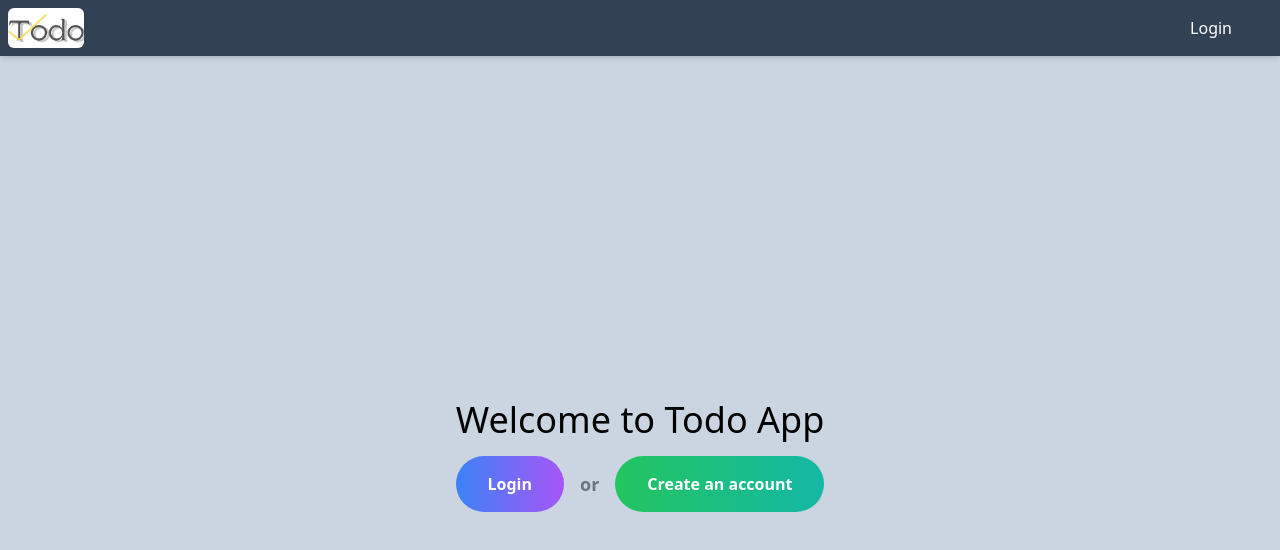
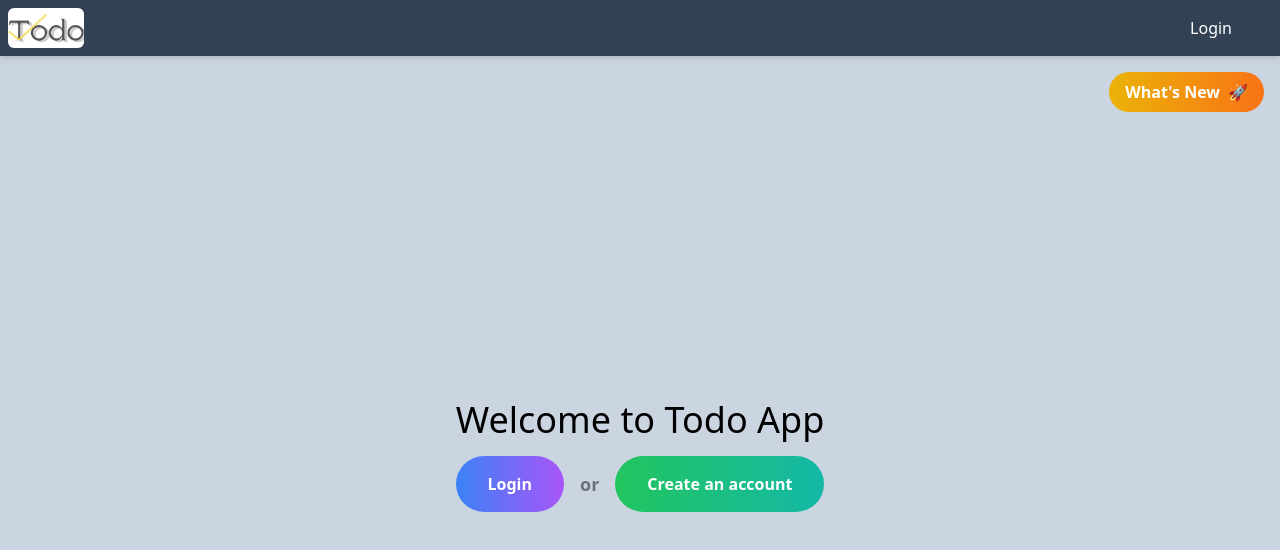
Before and after one commit to shome98/todo-auth, a React (Vite) app in the folder todo-auth-client/: page / in a window 1280 px wide. Shown: the top 550 px of the page. Built offline with nearby package versions, Linux system fonts and the light colour scheme.

Commit message:
what's new button add

```diff
--- a/todo-auth-client/src/pages/Home.tsx
+++ b/todo-auth-client/src/pages/Home.tsx
@@ -12,6 +12,7 @@ const Home = () => {
 
     return (
         <div className="relative">
+            <WhatsNewButton/>
             <div className="flex flex-col items-center justify-center h-screen space-y-4">
                 <h1 className="text-4xl">Welcome to Todo App</h1>
                 <div className="flex items-center space-x-4">
```
